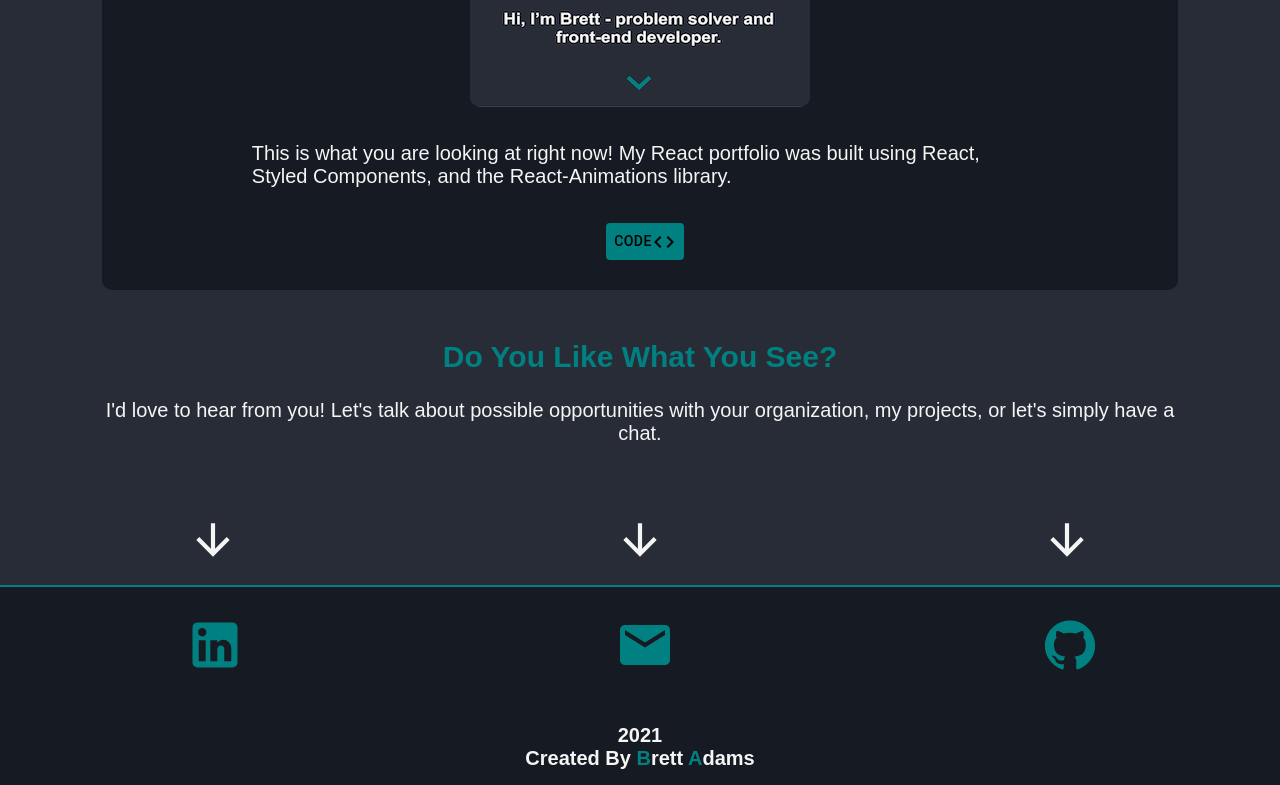
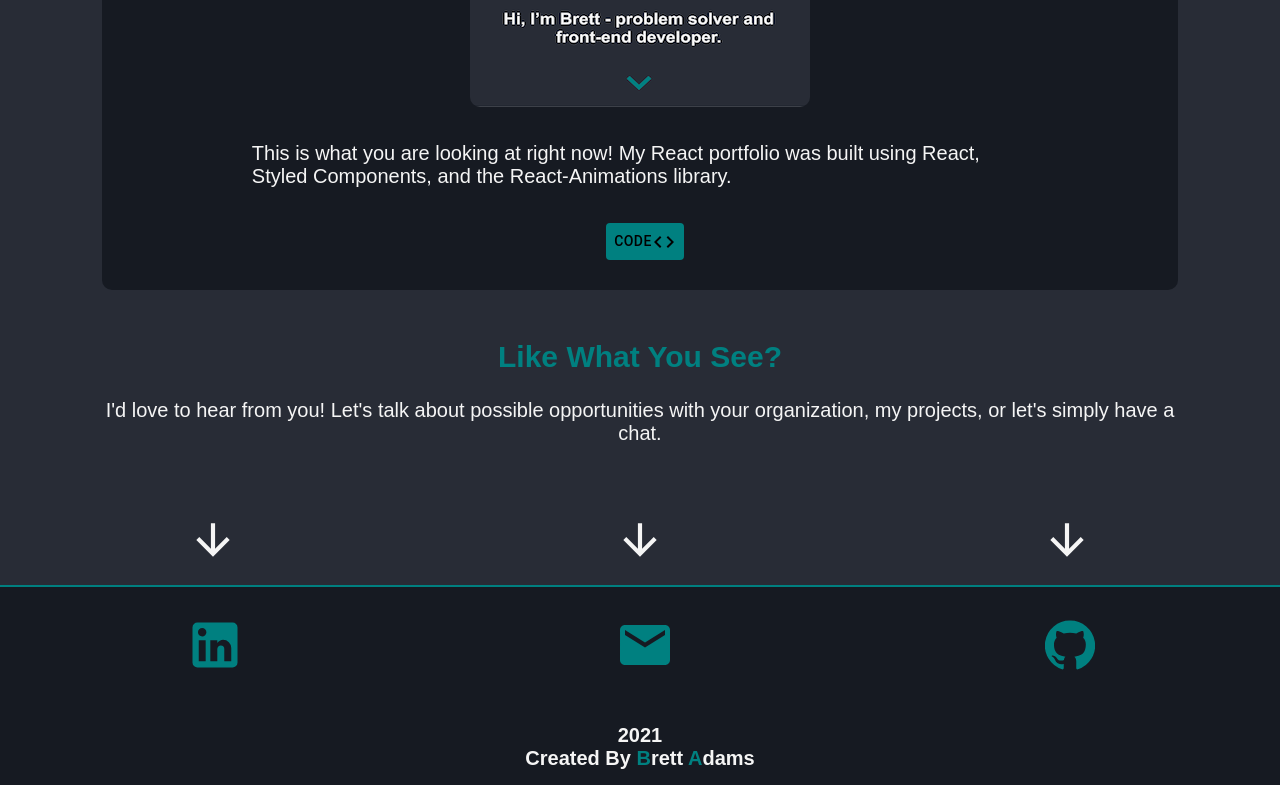
Before and after one commit to Brettman52/react-portfolio, a React (Create React App) app: page / in a window 1280 px wide. Shown: the part 4426-5211 px from the top of the page. Built offline with nearby package versions, Linux system fonts and the light colour scheme; what react-animations would draw is missing.

Commit message:
shortened contact heading

```diff
--- a/src/Contact.js
+++ b/src/Contact.js
@@ -38,7 +38,7 @@ const Arrow = styled(ArrowDownwardIcon)`
 export default function Contact() {
     return (
         <Element name="contact">
-            <ConHeading>Do You Like What You See?</ConHeading>
+            <ConHeading>Like What You See?</ConHeading>
             <EndText>I'd love to hear from you! Let's talk about possible opportunities with your organization, my projects, or let's simply have a chat.</EndText>
             <ArrowContainer>
                 <Arrow/>
```
